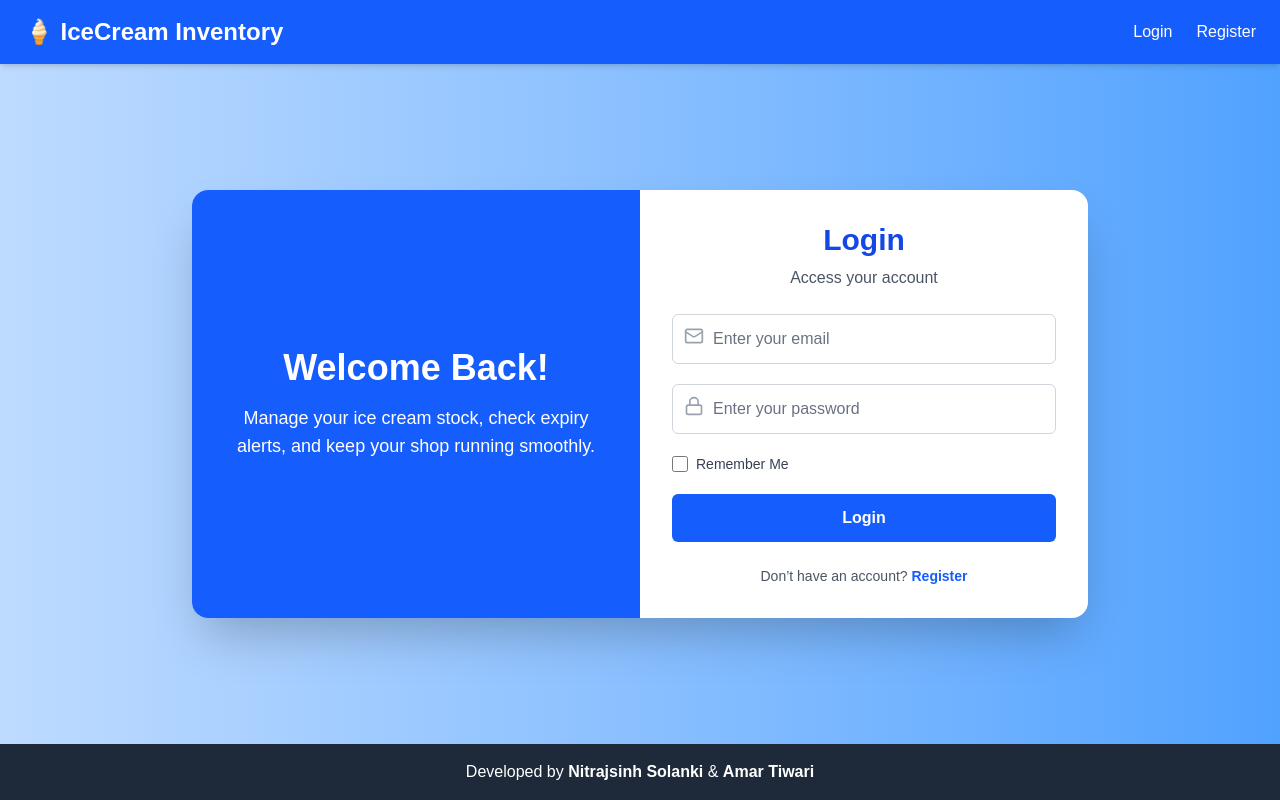
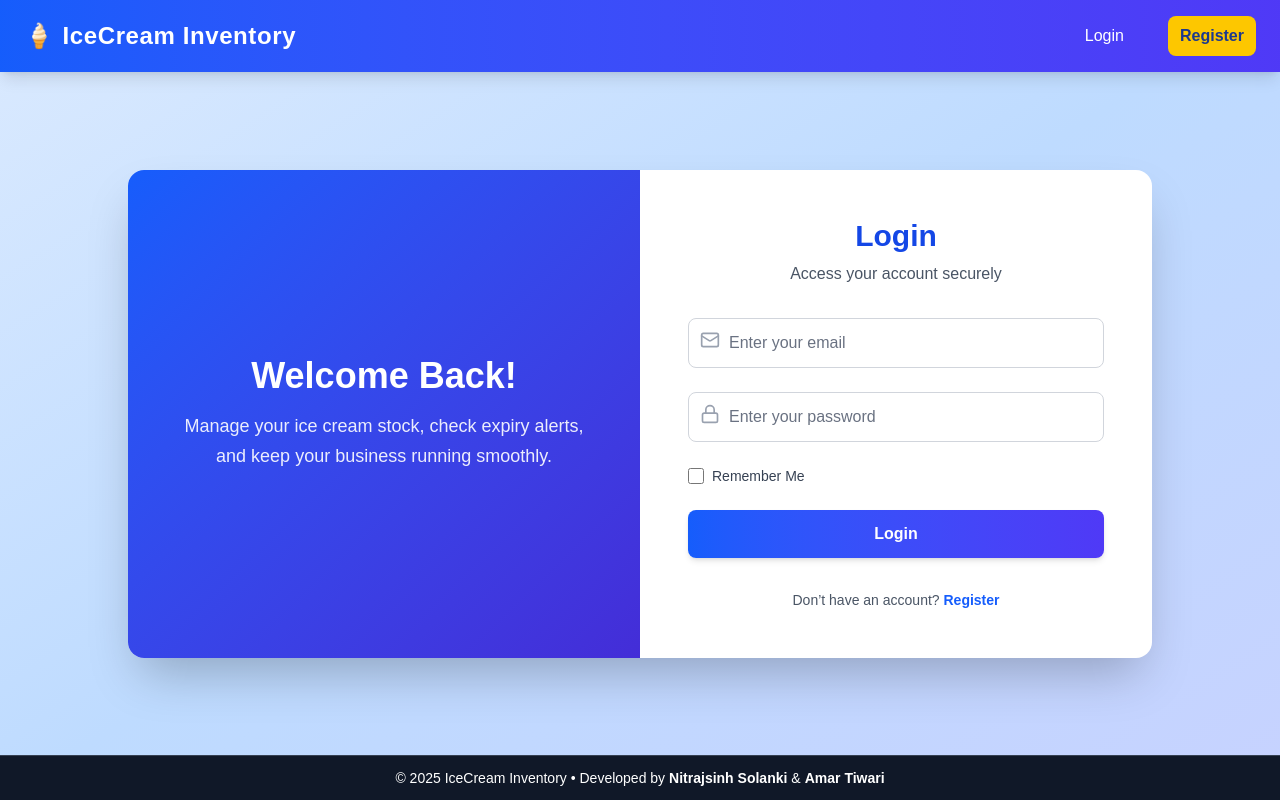
Before and after one commit to Nitrajsinh-Solanki/icecream-inventory, a Next.js app: page /login in a window 1280 px wide. Built offline with nearby package versions, Linux system fonts and the light colour scheme.

Commit message:
some UI changes

```diff
--- a/src/app/components/Footer.tsx
+++ b/src/app/components/Footer.tsx
@@ -1,14 +1,13 @@
-// icecream-inventory\src\app\components\Footer.tsx
-
-
+// icecream-inventory/src/app/components/Footer.tsx
 
 export default function Footer() {
-    return (
-      <footer className="w-full bg-gray-800 text-white py-4 text-center">
-        <p>
-          Developed by <span className="font-semibold">Nitrajsinh Solanki</span> &{" "}
-          <span className="font-semibold">Amar Tiwari</span>
-        </p>
-      </footer>
-    );
-  }
+  return (
+    <footer className="w-full bg-gray-900 text-white py-3 border-t border-gray-700">
+      <div className="max-w-7xl mx-auto px-6 flex justify-center items-center text-sm">
+        <span>© {new Date().getFullYear()} IceCream Inventory • Developed by </span>
+        <span className="font-semibold mx-1">Nitrajsinh Solanki</span> &{" "}
+        <span className="font-semibold ml-1">Amar Tiwari</span>
+      </div>
+    </footer>
+  );
+}
--- a/src/app/components/Navbar.tsx
+++ b/src/app/components/Navbar.tsx
@@ -1,27 +1,69 @@
-// icecream-inventory\src\app\components\Navbar.tsx
-
+// icecream-inventory/src/app/components/Navbar.tsx
 
 "use client";
 
 import Link from "next/link";
+import { useState } from "react";
+import { Menu, X } from "lucide-react";
 
 export default function Navbar() {
+  const [isOpen, setIsOpen] = useState(false);
+
   return (
-    <nav className="w-full bg-blue-600 text-white px-6 py-4 flex justify-between items-center shadow-md">
+    <nav className="w-full bg-gradient-to-r from-blue-600 to-indigo-600 text-white shadow-lg sticky top-0 z-50">
+      <div className="max-w-7xl mx-auto px-6 py-4 flex justify-between items-center">
         {/* Logo */}
-      <div className="text-2xl font-bold">
-        <Link href="/">🍦 IceCream Inventory</Link>
+        <div className="text-2xl font-extrabold tracking-wide">
+          <Link href="/" className="flex items-center gap-2 hover:opacity-90 transition">
+            <span role="img" aria-label="icecream">🍦</span> IceCream Inventory
+          </Link>
         </div>
 
-      {/* Right side links */}
-      <div className="space-x-6">
-        <Link href="/login" className="hover:text-gray-200">
+        {/* Desktop Links */}
+        <div className="hidden md:flex items-center space-x-8 font-medium">
+          <Link
+            href="/login"
+            className="px-3 py-2 rounded-lg hover:bg-white/10 transition"
+          >
             Login
           </Link>
-        <Link href="/register" className="hover:text-gray-200">
+          <Link
+            href="/register"
+            className="px-3 py-2 rounded-lg bg-yellow-400 text-blue-900 font-semibold hover:bg-yellow-300 transition"
+          >
             Register
           </Link>
         </div>
+
+        {/* Mobile menu button */}
+        <button
+          onClick={() => setIsOpen(!isOpen)}
+          className="md:hidden p-2 rounded hover:bg-white/10 transition"
+          aria-label="Toggle menu"
+        >
+          {isOpen ? <X size={24} /> : <Menu size={24} />}
+        </button>
+      </div>
+
+      {/* Mobile Menu */}
+      {isOpen && (
+        <div className="md:hidden bg-blue-700 text-white px-6 py-4 space-y-3">
+          <Link
+            href="/login"
+            className="block px-3 py-2 rounded-lg hover:bg-white/10 transition"
+            onClick={() => setIsOpen(false)}
+          >
+            Login
+          </Link>
+          <Link
+            href="/register"
+            className="block px-3 py-2 rounded-lg bg-yellow-400 text-blue-900 font-semibold hover:bg-yellow-300 transition"
+            onClick={() => setIsOpen(false)}
+          >
+            Register
+          </Link>
+        </div>
+      )}
     </nav>
   );
 }
--- a/src/app/login/page.tsx
+++ b/src/app/login/page.tsx
@@ -53,25 +53,30 @@ export default function LoginPage() {
   };
 
   return (
-    <div className="flex flex-col min-h-screen bg-gradient-to-r from-blue-200 to-blue-400">
+    <div className="flex flex-col min-h-screen bg-gradient-to-br from-blue-100 via-blue-200 to-indigo-200">
       <Navbar />
 
-      <main className="flex-grow flex items-center justify-center">
-        <div className="flex w-full max-w-4xl bg-white rounded-2xl shadow-2xl overflow-hidden">
+      <main className="flex-grow flex items-center justify-center px-4 py-10">
+        <div className="flex w-full max-w-5xl bg-white rounded-2xl shadow-2xl overflow-hidden animate-fadeIn">
           {/* Left Side */}
-          <div className="hidden md:flex flex-col justify-center items-center bg-blue-600 text-white p-10 w-1/2">
+          <div className="hidden md:flex flex-col justify-center items-center bg-gradient-to-br from-blue-600 to-indigo-700 text-white p-10 w-1/2">
             <h2 className="text-4xl font-extrabold mb-4">Welcome Back!</h2>
-            <p className="text-lg text-center">
-              Manage your ice cream stock, check expiry alerts, and keep your shop running smoothly.
+            <p className="text-lg text-center opacity-90 leading-relaxed">
+              Manage your ice cream stock, check expiry alerts,
+              and keep your business running smoothly.
             </p>
           </div>
 
           {/* Right Side (Form) */}
-          <div className="flex-1 p-8">
-            <h2 className="text-3xl font-bold text-center text-blue-700 mb-2">Login</h2>
-            <p className="text-center text-gray-600 mb-6">Access your account</p>
+          <div className="flex-1 p-8 md:p-12">
+            <h2 className="text-3xl font-bold text-center text-blue-700 mb-2">
+              Login
+            </h2>
+            <p className="text-center text-gray-600 mb-8">
+              Access your account securely
+            </p>
 
-            <form onSubmit={handleSubmit} className="space-y-5">
+            <form onSubmit={handleSubmit} className="space-y-6">
               {/* Email */}
               <div className="relative">
                 <Mail className="absolute left-3 top-3 text-gray-400" size={20} />
@@ -80,9 +85,9 @@ export default function LoginPage() {
                   type="email"
                   onChange={handleChange}
                   placeholder="Enter your email"
-                  className="w-full border border-gray-300 pl-10 pr-3 py-3 rounded-md
+                  className="w-full border border-gray-300 pl-10 pr-3 py-3 rounded-lg
                     focus:ring-2 focus:ring-blue-400 outline-none
-                    placeholder-gray-500 text-gray-900 text-base"
+                    placeholder-gray-500 text-gray-900 text-base transition"
                   required
                 />
               </div>
@@ -95,9 +100,9 @@ export default function LoginPage() {
                   type="password"
                   onChange={handleChange}
                   placeholder="Enter your password"
-                  className="w-full border border-gray-300 pl-10 pr-3 py-3 rounded-md
+                  className="w-full border border-gray-300 pl-10 pr-3 py-3 rounded-lg
                     focus:ring-2 focus:ring-blue-400 outline-none
-                    placeholder-gray-500 text-gray-900 text-base"
+                    placeholder-gray-500 text-gray-900 text-base transition"
                   required
                 />
               </div>
@@ -109,7 +114,7 @@ export default function LoginPage() {
                   checked={rememberMe}
                   onChange={(e) => setRememberMe(e.target.checked)}
                   id="rememberMe"
-                  className="h-4 w-4"
+                  className="h-4 w-4 text-blue-600 focus:ring-blue-500"
                 />
                 <label htmlFor="rememberMe">Remember Me</label>
               </div>
@@ -117,17 +122,20 @@ export default function LoginPage() {
               {/* Submit Button */}
               <button
                 type="submit"
-                className="w-full bg-blue-600 text-white font-semibold py-3 rounded-md hover:bg-blue-700 transition transform hover:scale-[1.02] duration-300"
+                className="w-full bg-gradient-to-r from-blue-600 to-indigo-600 text-white font-semibold py-3 rounded-lg hover:from-blue-700 hover:to-indigo-700 transition transform hover:scale-[1.02] duration-300 shadow-md"
               >
                 Login
               </button>
             </form>
 
             {/* Extra Links */}
-            <div className="mt-6 text-center text-sm text-gray-600">
+            <div className="mt-8 text-center text-sm text-gray-600">
               <p>
                 Don’t have an account?{" "}
-                <Link href="/register" className="text-blue-600 font-semibold hover:underline">
+                <Link
+                  href="/register"
+                  className="text-blue-600 font-semibold hover:underline"
+                >
                   Register
                 </Link>
               </p>
```
Lines whose indentation alone changed are shown as unchanged.
